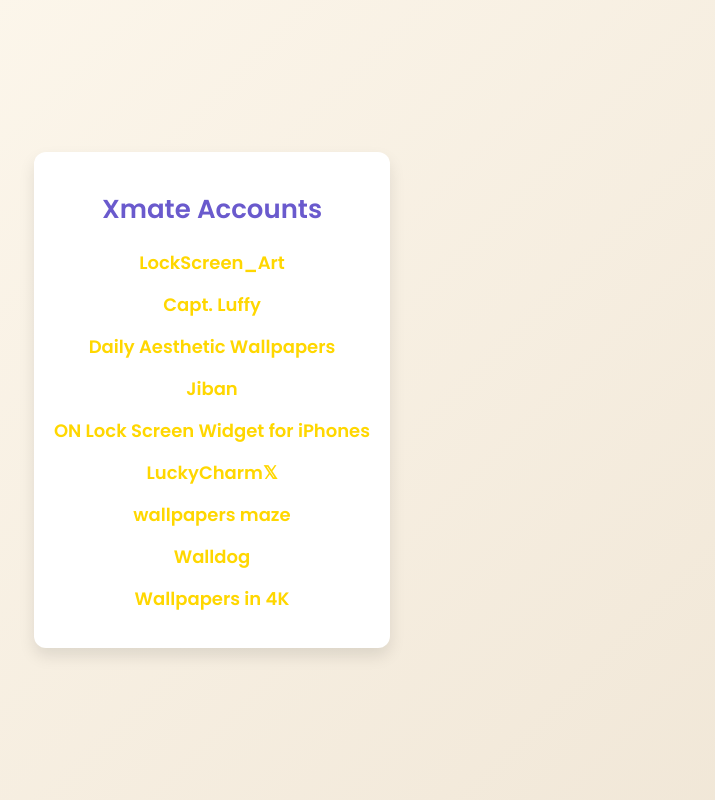
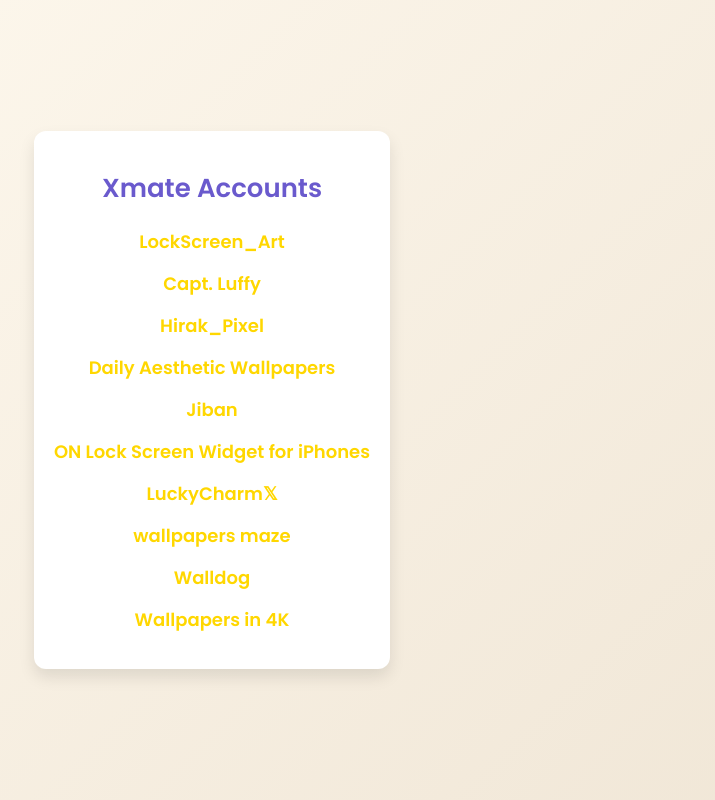
Before and after one commit to timzenxia/Xmatelink, a plain HTML site: page index.html in a window 1280 px wide. Shown: the whole page, without its empty margins (428-1143 px from the left). Drawn offline with Linux system fonts and the light colour scheme.

Commit message:
Update index.html

```diff
--- a/index.html
+++ b/index.html
@@ -88,6 +88,7 @@
         <ul>
             <li><a href="https://x.com/lockscreenarts" target="_blank"> LockScreen_Art</a></li>
             <li><a href="https://x.com/CaptLuffy__" target="_blank"> Capt. Luffy</a></li>
+            <li><a href="https://x.com/Hirak_Pixel" target="_blank"> Hirak_Pixel</a></li>
             <li><a href="https://x.com/DailyWallp10" target="_blank"> Daily Aesthetic Wallpapers</a></li>
             <li><a href="https://x.com/LostWalls" target="_blank"> Jiban</a></li>
             <li><a href="https://x.com/on_lockscreen" target="_blank"> ON Lock Screen Widget for iPhones</a></li>
```
